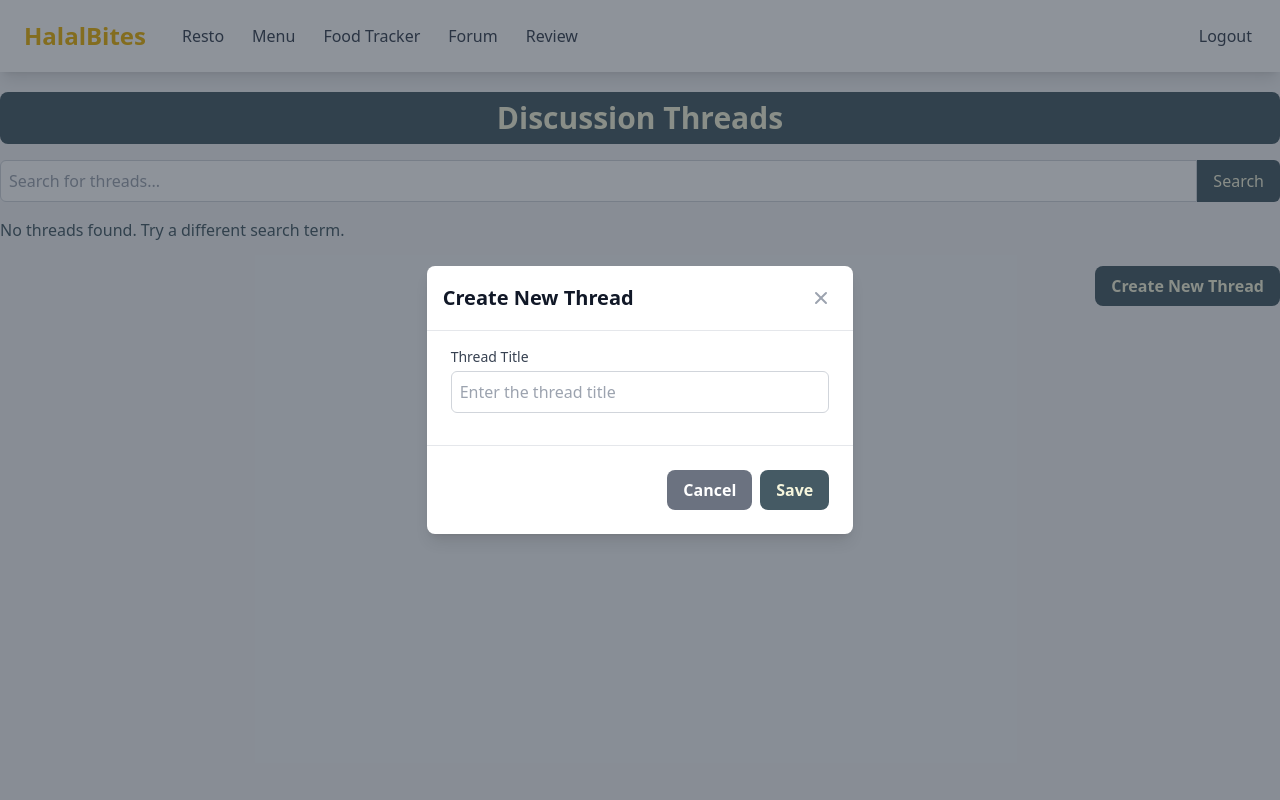
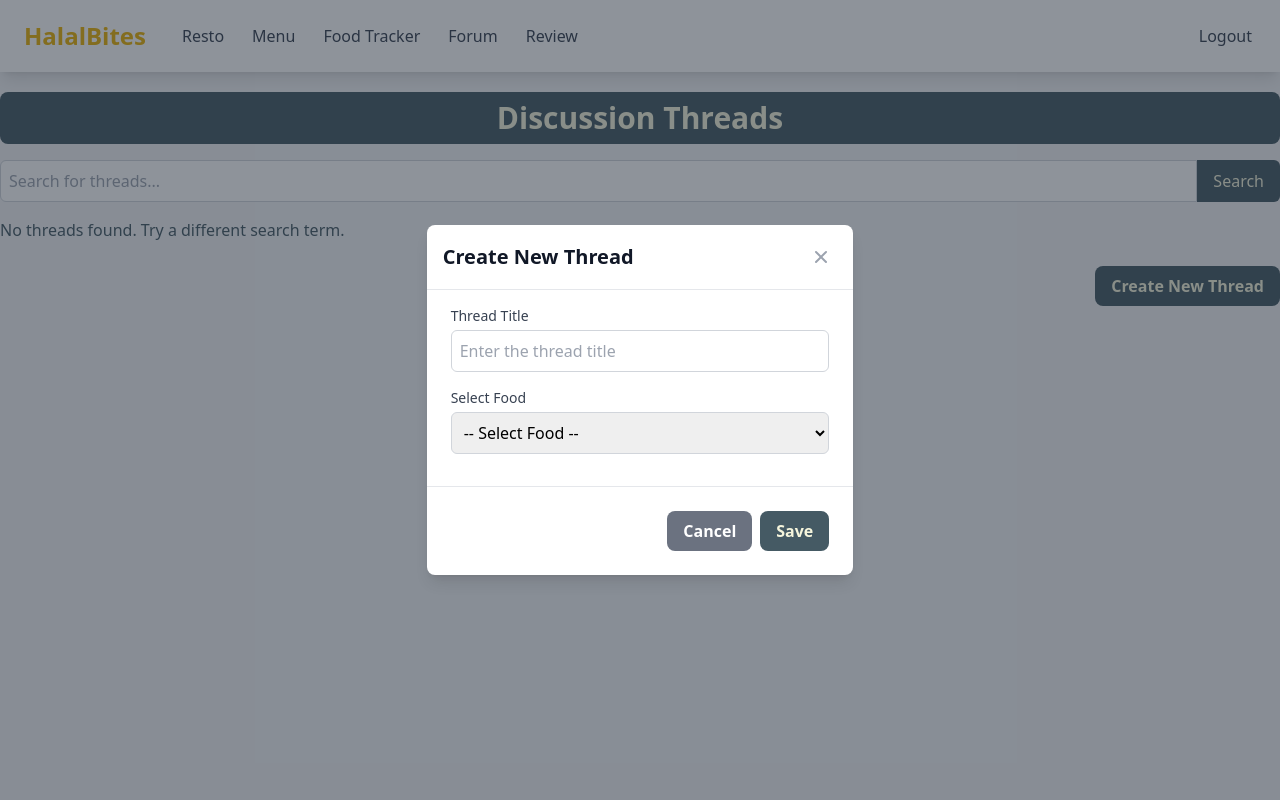
Before and after one commit to C10-PBP-24/halal-bites, a Django app: page /forum/ in a window 1280 px wide, after a click on "Create New Thread". Run offline with Django 5.2, Linux system fonts and the light colour scheme; data that the repository does not hold is empty; some libraries are stand-ins or nearby versions.

Commit message:
menghubungkan food dengan thread

```diff
--- a/forum/models.py
+++ b/forum/models.py
@@ -1,10 +1,12 @@
 from django.db import models
 from django.conf import settings
+from food.models import Food  # Import Food model from food app
 
 class Thread(models.Model):
     title = models.CharField(max_length=200)
     created_at = models.DateTimeField(auto_now_add=True)
     user = models.ForeignKey(settings.AUTH_USER_MODEL, on_delete=models.CASCADE)  # Track the user who created the thread
+    foods = models.ManyToManyField(Food, blank=True)  # Add food objects to thread
 
 class Post(models.Model):
     thread = models.ForeignKey(Thread, on_delete=models.CASCADE)
--- a/forum/templates/forum/thread_list.html
+++ b/forum/templates/forum/thread_list.html
@@ -25,6 +25,9 @@
           <li class="thread-item mb-4 p-4 bg-[#F5F5DC] rounded-lg shadow-md">
             <a href="{% url 'forum:thread_detail' thread.pk %}" class="text-[#455A64] hover:underline text-xl font-semibold">{{ thread.title }}</a>
             <p class="text-[#455A64] text-sm mt-2">Created at: {{ thread.created_at }} by: {{ thread.user.username }}</p> <!-- Added username here -->
+            {% if thread.foods.all %}
+            <p class="text-[#455A64] text-sm mt-2">Food: {{ thread.foods.first.name }}</p>
+            {% endif %}
 
             <!-- Display post count button -->
             <div class="flex items-center space-x-2 mt-2">
@@ -112,6 +115,15 @@
             <label for="title" class="block text-sm font-medium text-gray-700">Thread Title</label>
             <input type="text" id="title" name="title" class="mt-1 block w-full border border-gray-300 rounded-md p-2 hover:border-indigo-700" placeholder="Enter the thread title" required>
           </div>
+          <div class="mb-4">
+            <label for="food" class="block text-sm font-medium text-gray-700">Select Food</label>
+            <select id="food" name="food" class="mt-1 block w-full border border-gray-300 rounded-md p-2 hover:border-indigo-700" required>
+                <option value="">-- Select Food --</option> <!-- Opsi kosong -->
+                {% for food in foods %}
+                    <option value="{{ food.name }}">{{ food.name }}</option>
+                {% endfor %}
+            </select>
+          </div>
         </form>
       </div>
 
@@ -185,5 +197,29 @@
             modal.classList.add('hidden');
         }, 150);
     }
+
+    // Function to fetch food suggestions
+    document.getElementById('food').addEventListener('input', function() {
+        const query = this.value;
+        if (query.length > 2) {
+            fetch(`/api/food/search?q=${query}`) // Ganti dengan URL API yang sesuai
+                .then(response => response.json())
+                .then(data => {
+                    const suggestions = document.getElementById('foodSuggestions');
+                    suggestions.innerHTML = '';
+                    data.forEach(food => {
+                        const suggestionItem = document.createElement('div');
+                        suggestionItem.textContent = food.name;
+                        suggestionItem.classList.add('p-2', 'cursor-pointer');
+                        suggestionItem.onclick = () => {
+                            document.getElementById('food').value = food.name;
+                            suggestions.classList.add('hidden');
+                        };
+                        suggestions.appendChild(suggestionItem);
+                    });
+                    suggestions.classList.remove('hidden');
+                });
+        }
+    });
 </script>
 {% endblock content %}
--- a/forum/views.py
+++ b/forum/views.py
@@ -3,7 +3,7 @@ from django.views.generic import ListView, DetailView, CreateView
 from django.urls import reverse_lazy, reverse
 from django.contrib.auth.decorators import login_required
 from django.http import HttpResponse, JsonResponse, HttpResponseNotFound, HttpResponseRedirect
-from .models import Thread, Post
+from .models import Thread, Post, Food  # Pastikan untuk mengimpor model Food
 from .forms import ThreadForm, PostForm  # Assuming you have forms for creating threads and posts
 import json
 from django.views.decorators.csrf import csrf_exempt
@@ -26,6 +26,7 @@ class ThreadDetailView(DetailView):
     def get_context_data(self, **kwargs):
         context = super().get_context_data(**kwargs)
         context['posts'] = Post.objects.filter(thread=self.object)
+        context['foods'] = Food.objects.filter(thread=self.object)  # Menampilkan makanan yang terkait dengan thread
         return context
 
 # Create a new thread (similar to asking a question)
@@ -66,10 +67,18 @@ class CreatePostView(CreateView):
 @require_POST
 def create_thread_ajax(request):
     title = strip_tags(request.POST.get("title"))
+    food_name = strip_tags(request.POST.get("food"))  # Ambil nama makanan dari request
 
-    # Create a new thread
+    # Buat thread baru
     new_thread = Thread(title=title, user=request.user)
     new_thread.save()
+
+    # Simpan makanan yang terkait dengan thread jika ada
+    if food_name:  # Cek jika food_name tidak kosong
+        foods = Food.objects.filter(name=food_name)  # Ambil semua objek Food berdasarkan nama
+        if foods.exists():
+            food = foods.first()  # Ambil objek pertama
+            new_thread.foods.add(food)  # Pastikan ini sesuai dengan relasi di model
 
     return JsonResponse({
         "status": "success",
@@ -159,13 +168,15 @@ def delete_post(request, post_id):
 def thread_list(request):
     query = request.GET.get('q')  # Get the search term from the query string
     if query:
-        # Filter threads by title containing the query (case-insensitive)
         threads = Thread.objects.filter(Q(title__icontains=query))
     else:
-        # Show all threads if no search term is provided
         threads = Thread.objects.all()
+
+    # Ambil semua makanan untuk dropdown
+    foods = Food.objects.all()
 
     context = {
         'threads': threads,
+        'foods': foods,  # Tambahkan foods ke dalam konteks
     }
-    return render(request, 'forum/thread_list.html', context)  # Correct path for the template
+    return render(request, 'forum/thread_list.html', context)
```
Also changed, not shown: forum/migrations/0003_thread_food.py (added), forum/migrations/0004_remove_thread_food_thread_foods.py (added).
